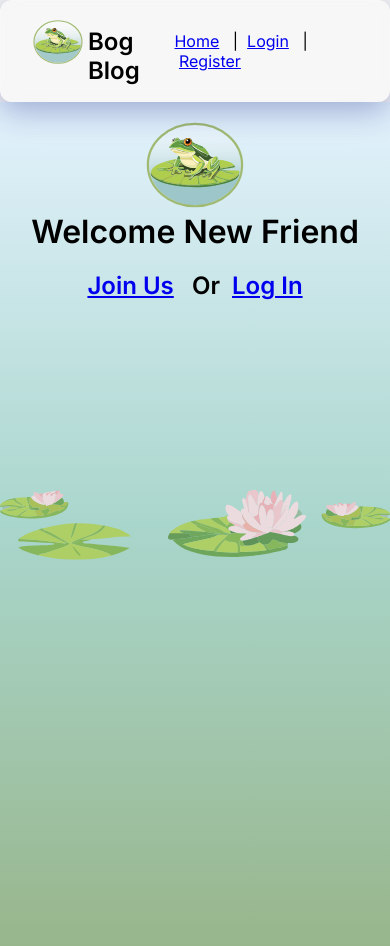
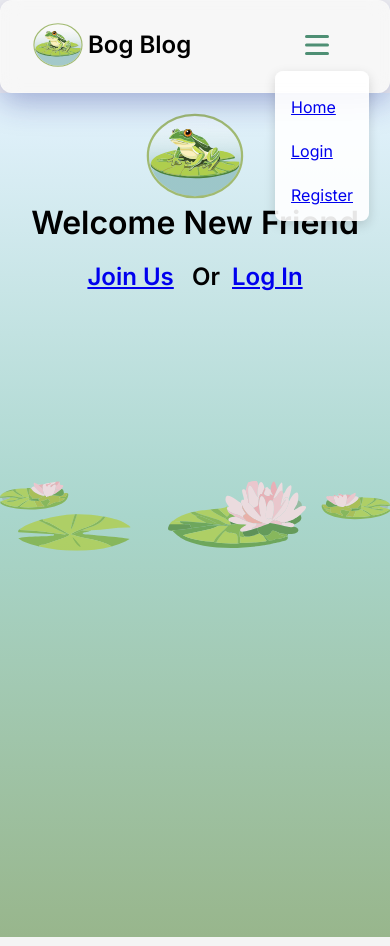
Before and after one commit to Momo8289/BogBlogPlus, a React (Vite) app in the folder BogBlogPlus/: page / in a window 390 px wide. Built offline with nearby package versions, Linux system fonts and the light colour scheme.

Commit message:
navbar responsive

```diff
--- a/BogBlogPlus/src/App.css
+++ b/BogBlogPlus/src/App.css
@@ -67,19 +67,38 @@ body {
   padding: 0;
 }
 
+#barButton{
+ height: 2rem;
+ width: 2rem;
+ color: #4e8f74;
+}
+
+.hamburger {
+  background: none;
+  border: none;
+  display: none;
+}
+
+.bar-icon {
+  height: 2rem;
+  width: 2rem;
+  color: #4e8f74;
+}
+
 .titleLink{
   display:flex;
   flex-direction: row;
   justify-content: baseline;
 }
-.navbar button{
-
+.barButtonLogout{
+margin: 0;
   background-color: #4e8f74;
   color: white;
   border: none;
   border-radius: 4px;
   cursor: pointer;
-  text-align: center;
+  margin-left: 5px;
+
 }
 
 .navbar button:hover {
@@ -112,7 +131,49 @@ body {
   margin-left: 5px;;
 }
 
+/* Responsive navbar */
+@media (max-width: 768px) {
+  .hamburger {
+    display: block;
+  }
 
+  .navbar-links {
+    display: none;
+    flex-direction: column;
+    background: rgba(255, 255, 255, 0.9);
+    padding: 1rem;
+    position: absolute;
+    top: 70px;
+    right: 20px;
+    border-radius: 8px;
+    box-shadow: 0 4px 12px rgba(0,0,0,0.15);
+    z-index: 999;
+  }
+
+  .navbar-links.show {
+    display: flex;
+  }
+  .navbarList{
+    list-style: none;
+    flex-direction: column;
+    gap: 1rem;}
+
+  .navbar-links a,
+  .navbar-links button {
+    margin: 0.5rem 0;
+    text-align: left;
+    width: 100%;
+  }
+}
+.navbar-links{
+  display: flex;
+}
+.navbarList{
+  margin-top: 10px;
+  list-style: none;
+  display: flex;
+  gap: 1.5rem;
+}
 /* postdetail page*/
 
 .post-details {
--- a/BogBlogPlus/src/components/NavBar.jsx
+++ b/BogBlogPlus/src/components/NavBar.jsx
@@ -1,9 +1,12 @@
 import { Link } from "react-router-dom";
 import { tokenLogout } from "../utils/api";
+import {Bars3Icon} from "@heroicons/react/16/solid"
+import { useState } from "react";
 
 export default function NavBar({title}) {
   const token = localStorage.getItem("token");
   const id = localStorage.getItem("userId");
+  const [menuOpen, setMenuOpen] = useState(false);
 
   const handleLogout = () => {
         void tokenLogout(token);
@@ -18,20 +21,25 @@ export default function NavBar({title}) {
         <div className="titleLink"><Link to="/" ><img className="navBarLogo" src={"/src/assets/SVG/Logo.svg"}/></Link>
     <h1 className="navbar-title">{title}</h1></div>
 
-    <div className="navbar-links">
-      <Link to="/">Home</Link> &nbsp; | &nbsp;
-      {token && (
-      <>
-        <Link to= {`/user/${id}/posts`}>My Posts</Link> &nbsp; | &nbsp;
-        <Link to="/new">New Post</Link> &nbsp; | &nbsp;
-        <Link to={`/user/${id}/account`}>My Account</Link> &nbsp; | &nbsp;
-        <button onClick={handleLogout}>Logout</button>
-        </>)}
-      {!token &&(
-        <>
-          <Link to="/login">Login</Link> &nbsp; | &nbsp;
-          <Link to="/register">Register</Link>
-        </>)}
+    <button className="hamburger" onClick={() => setMenuOpen(!menuOpen)}>
+        <Bars3Icon className="bar-icon" id="barButton"/>
+      </button>
+
+    <div className={`navbar-links ${menuOpen ? "show" : ""}`}>
+
+      {token ? (
+      <> <ul className="navbarList">
+        <li><Link to="/">Home</Link> </li>
+      <li><Link to= {`/user/${id}/posts`}>My Posts</Link> </li>
+       <li><Link to="/new">New Post</Link> </li>
+       <li><Link to={`/user/${id}/account`}>My Account</Link></li> </ul>
+        <button className="barButtonLogout" onClick={handleLogout}>Logout</button>
+        </>):(
+        <><ul className="navbarList">
+        <li><Link to="/">Home</Link> </li>
+         <li><Link to="/login">Login</Link></li>
+         <li> <Link to="/register">Register</Link></li>
+       </ul>  </>)}
 
     </div>
   </nav>
```
